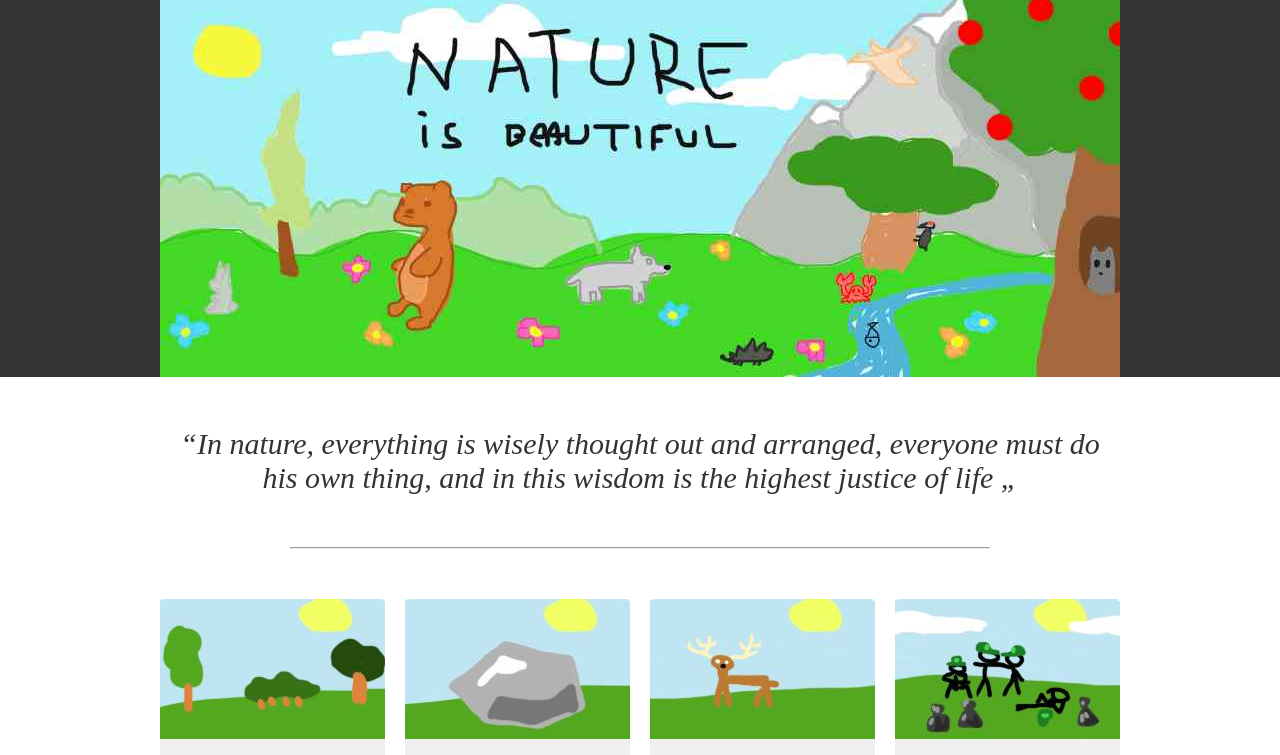
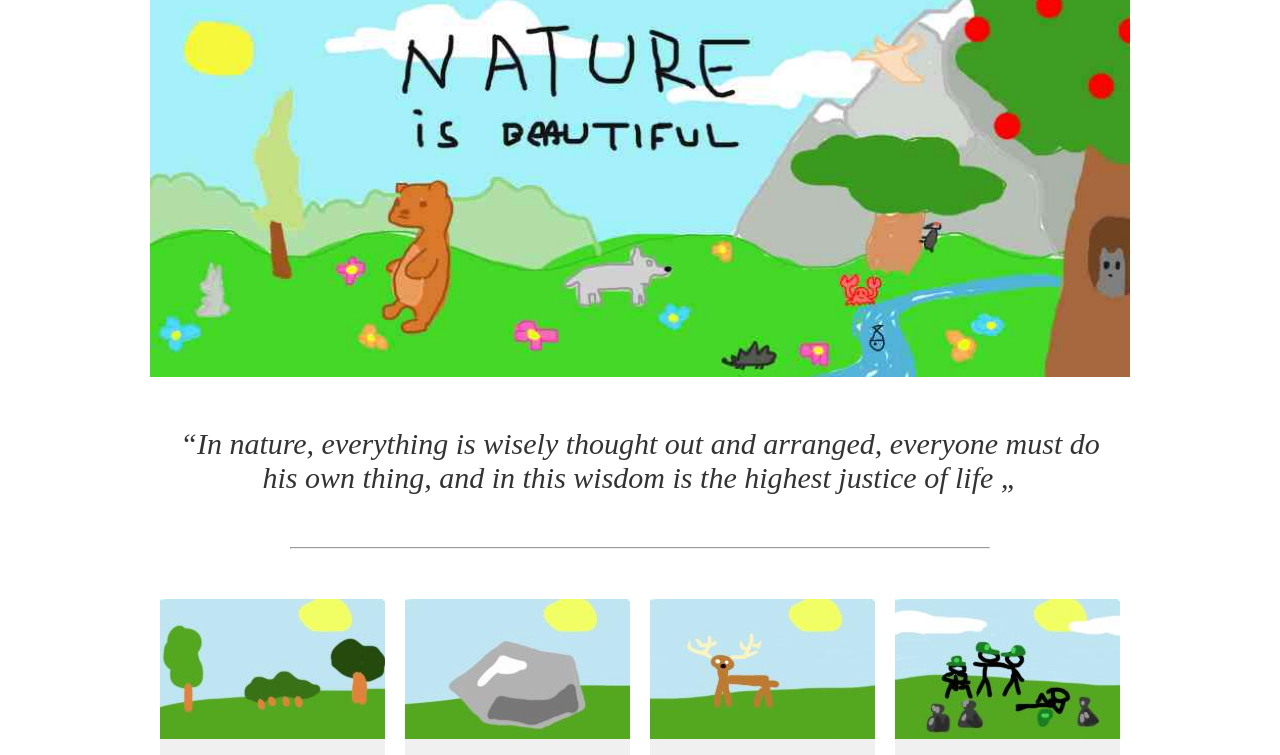
Before and after one commit to Savchek/web-labs, a plain HTML site: page Savchenko_33g_Lab2/index.html in a window 1280 px wide. Shown: the part 136-891 px from the top of the page. Drawn offline with Linux system fonts and the light colour scheme.

Commit message:
fixed width

```diff
--- a/Savchenko_33g_Lab2/styles/style.css
+++ b/Savchenko_33g_Lab2/styles/style.css
@@ -5,6 +5,8 @@
 }
 
 body {
+	width: 980px;
+	margin: auto;
 	font-size: 16px;
 	color: #696969;
 }
@@ -114,6 +116,7 @@ header, .main-header, footer {
 .header-bg {
 	height: 380px;
 	background: #333 url('../images/background.jpg') no-repeat center;
+	background-size: cover;
 }
 
 .quote {
```
